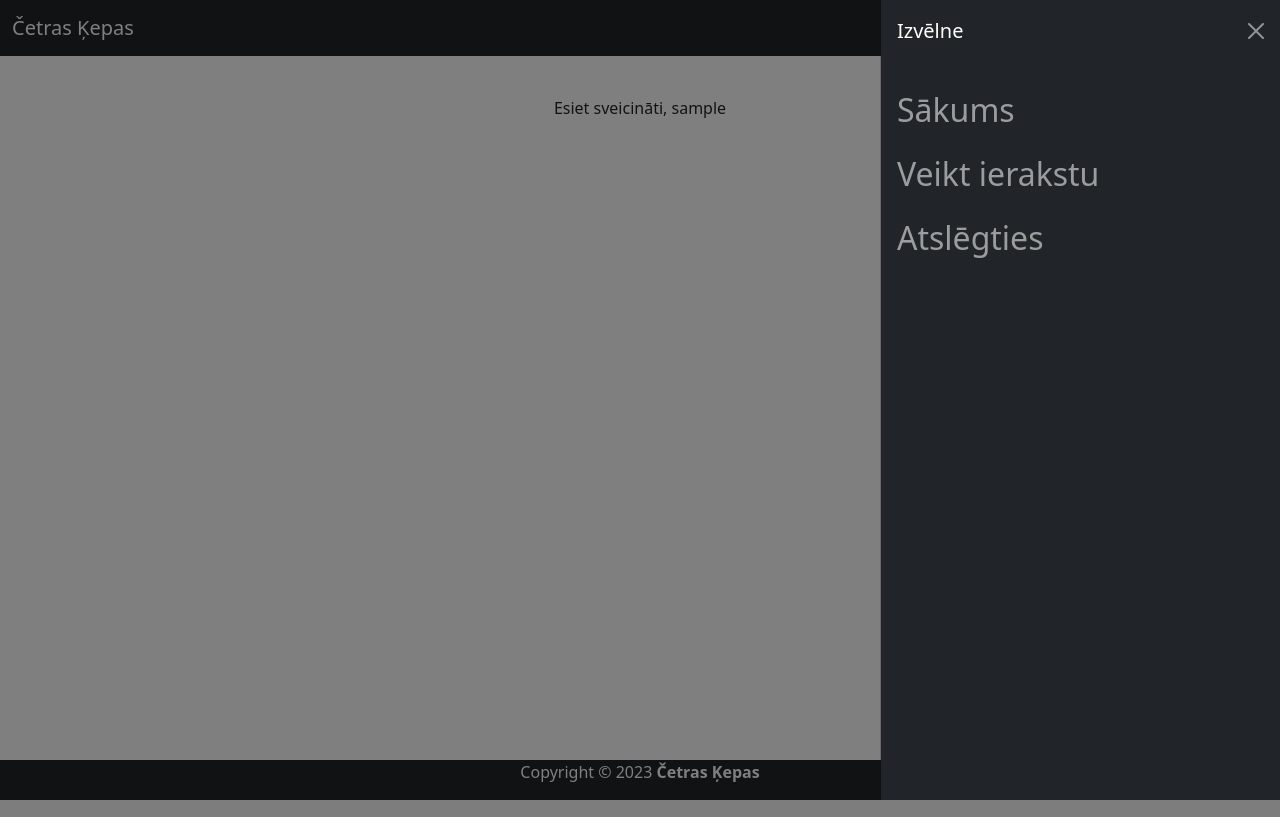
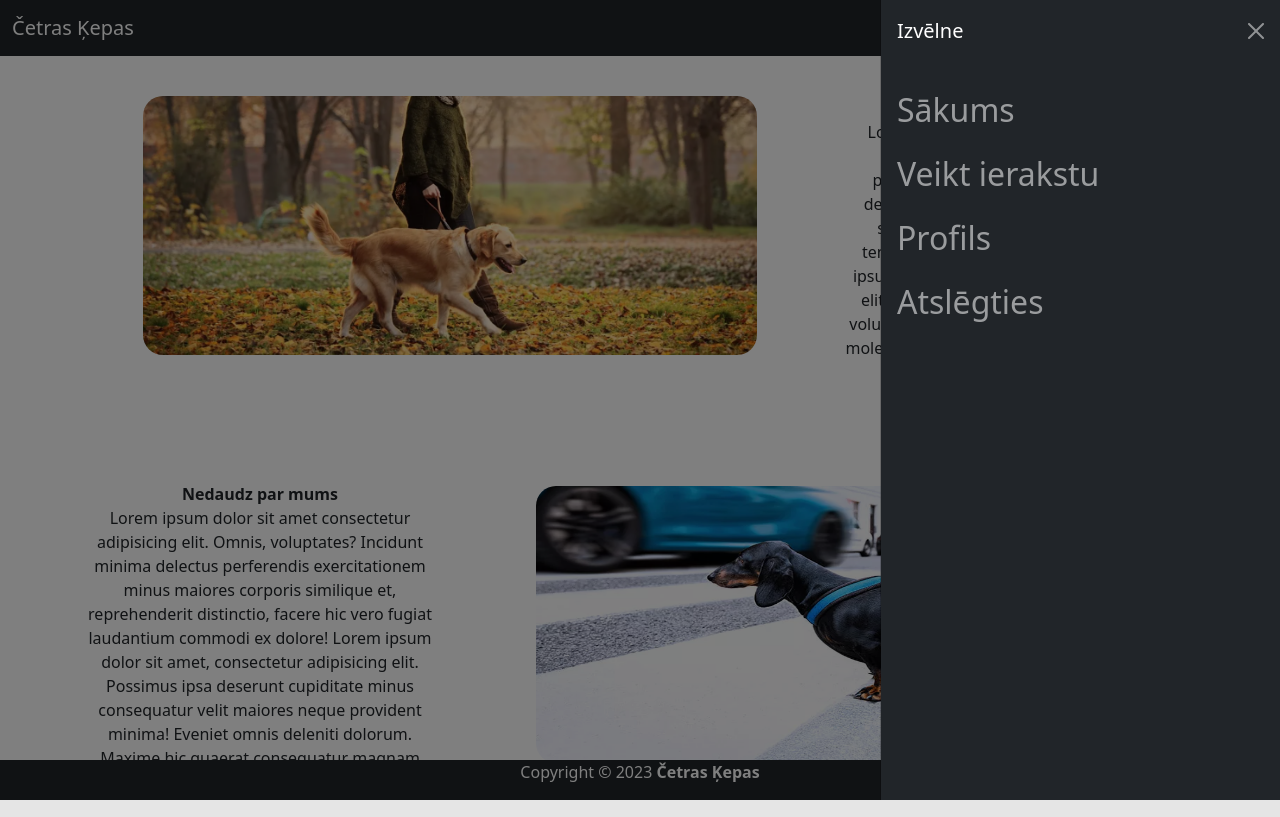
Before and after one commit to defaulltss/DogWalkingSite, a PHP site: page / in a window 1280 px wide, after a click that opens the changed part. Run offline with PHP 8.4, Linux system fonts and the light colour scheme; the visitor is signed in with stand-in values (Sample User, id 1).

Commit message:
visual changes

```diff
--- a/header.php
+++ b/header.php
@@ -19,7 +19,7 @@
     <script src="https://cdn.jsdelivr.net/npm/bootstrap@5.2.2/dist/js/bootstrap.bundle.min.js" integrity="sha384-OERcA2EqjJCMA+/3y+gxIOqMEjwtxJY7qPCqsdltbNJuaOe923+mo//f6V8Qbsw3" crossorigin="anonymous"></script>
     <nav class="navbar navbar-dark bg-dark fixed-top">
   <div class="container-fluid">
-    <a class="navbar-brand" href="#">Četras Ķepas</a>
+    <a class="navbar-brand" href="index.php">Četras Ķepas</a>
     <button class="navbar-toggler" type="button" data-bs-toggle="offcanvas" data-bs-target="#offcanvasDarkNavbar" aria-controls="offcanvasDarkNavbar">
       <span class="navbar-toggler-icon"></span>
     </button>
@@ -42,8 +42,11 @@
                     <a class="nav-link" href="post.php" style="font-size:xx-large">Veikt ierakstu</a>
                   </li>
                   <li class="nav-item">
-                    <a class="nav-link" href="templates/logout.inc.php" style="font-size:xx-large">Atslēgties</a>
+                    <a class="nav-link" href="templates/logout.inc.php" style="font-size:xx-large">Profils</a>
                   </li>
+                  <li class="nav-item">
+                  <a class="nav-link" href="templates/logout.inc.php" style="font-size:xx-large">Atslēgties</a>
+                </li>
                 </ul>
                 <br><br><br><br><br><br><br><br><br><br><br><br><br><br><br><br><br><br><br><br><br><br><br><br><br>
                 <form class="d-flex mt-3" role="search">
@@ -71,8 +74,11 @@
                 <a class="nav-link" href="post.php" style="font-size:xx-large">Meklēt sludinājumus</a>
                 </li>
                 <li class="nav-item">
-                  <a class="nav-link" href="templates/logout.inc.php" style="font-size:xx-large">Atslēgties</a>
+                  <a class="nav-link" href="templates/logout.inc.php" style="font-size:xx-large">Profils</a>
                 </li>
+                <li class="nav-item">
+                <a class="nav-link" href="templates/logout.inc.php" style="font-size:xx-large">Atslēgties</a>
+              </li>
               </ul>
               <br><br><br><br><br><br><br><br><br><br><br><br><br><br><br><br><br><br><br><br><br><br><br>
               <form class="d-flex mt-3" role="search">
--- a/index.php
+++ b/index.php
@@ -12,33 +12,24 @@
 ?>
 
 
-<div class="body">
-  <br><br><br><br>
-  <div class="underhero">
-      <?php
-      if (isset($_SESSION['userId'])){
-          if ($result->num_rows > 0) {
-            while($row = $result->fetch_assoc()) {
-              if ($row['Users_id'] == $_SESSION['userId']){
-                echo 'Esiet sveicināti, '.$row['Users_firstname'];
-                  }
-              }
-            }
-      }
-      else if(isset($_SESSION['EmployeeId'])){
-        if ($result_emp->num_rows > 0) {
-          while($EmpRow = $result_emp->fetch_assoc()) {
-            if ($EmpRow['Employee_id'] == $_SESSION['EmployeeId']){
-              echo 'Esiet sveicināti, '.$EmpRow['Employee_firstname'];
-                }
-            }
-          }
-      }
-      else {
-        echo 'Lai veiktu ierakstus jums ir nepieciešams pieslēgties klāt platformai, ja jums jau nav izveidots konts tad droši variet <a href="register.php">reģistrēties</a>';
-        }
-      ?>
+<div class="container-fluid">
+  <br><br><Br><Br>
+  <div class="underhero" style="text-align:center">
+
   </div>
+    <div class="container text-center">
+      <div class="row">
+        <div class="col-sm-8"><img src="static/img/qiciesmsrwwesgo86jfl.jpg" class="col-sm-10" style= border-radius:20px;"></div>
+        <div class="col-sm-4"><strong>Nedaudz par mums</strong><br><p>Lorem ipsum, dolor sit amet consectetur adipisicing elit. Eius rerum nostrum praesentium exercitationem asperiores delectus doloribus nihil enim eaque quasi sapiente inventore, hic porro dolorum temporibus possimus odit ad error. Lorem ipsum dolor sit amet consectetur, adipisicing elit. Sunt eligendi aliquam, amet inventore voluptatem iusto. Omnis autem facere ut aut, molestias placeat, sed minus non, animi saepe pariatur nulla quaerat!</p></div>
+      </div>
+    </div>
+    <br><Br>
+    <div class="container text-center">
+      <div class="row">
+        <div class="col-sm-4" style="margin-top:3%;"><strong>Nedaudz par mums</strong><br><p>Lorem ipsum dolor sit amet consectetur adipisicing elit. Omnis, voluptates? Incidunt minima delectus perferendis exercitationem minus maiores corporis similique et, reprehenderit distinctio, facere hic vero fugiat laudantium commodi ex dolore! Lorem ipsum dolor sit amet, consectetur adipisicing elit. Possimus ipsa deserunt cupiditate minus consequatur velit maiores neque provident minima! Eveniet omnis deleniti dolorum. Maxime hic quaerat consequatur magnam consequuntur dolorum.</p></div>
+        <div class="col-sm-8" style="margin-top:2%;"><img src="static/img/xdog-on-leash-crossing-street,P20on,P20blue,P20leash.jpg.pagespeed.ic.Bj5wwlA3RP.jpg" class="col-sm-10" style="margin-top:2%; border-radius:20px; height:80%; width:80%"></div>
+      </div>
+    </div>
 </div>
 <?php
     include_once 'footer.php'
--- a/login.php
+++ b/login.php
@@ -13,7 +13,7 @@
         <input type="password" name="pwd" class="form-control form-control-sm" style="width: 50%; margin-left: 25%"><br><br>
         <button type="submit" name="login-submit" class="btn btn-light">Pieslēgties</button><br><br>
         <a style="color:white">Nēesi reģistrējies mūsu vietnē ?</a><br>
-        <a href="wewe.php" style="color:white">Reģistrēties</a>
+        <a href="register.php" style="color:white">Reģistrēties</a>
     </form>
 </div>
 <?php
--- a/post.php
+++ b/post.php
@@ -19,9 +19,6 @@
               }
             }
       }
-    else {
-        echo '<div style="font-size: larger;">Lai veiktu ierakstus jums ir nepieciešams <a href="login.php">pieslēgties</a> klāt platformai, ja jums jau nav izveidots konts tad droši variet <a href="register.php">reģistrēties</a></div>';
-    }
 ?>
 </div>
 <?php
--- a/static/clean.css
+++ b/static/clean.css
@@ -28,6 +28,7 @@ body {
 }
 html {
     scroll-behavior: smooth;
+    color: white;
 }
 .footer{
     height: 5%;
```
Also changed, not shown: main.js (added, +21 -0 lines), README.md, static/img/qiciesmsrwwesgo86jfl.jpg (added), static/img/xdog-on-leash-crossing-street,P20on,P20blue,P20leash.jpg.pagespeed.ic.Bj5wwlA3RP.jpg (added).
